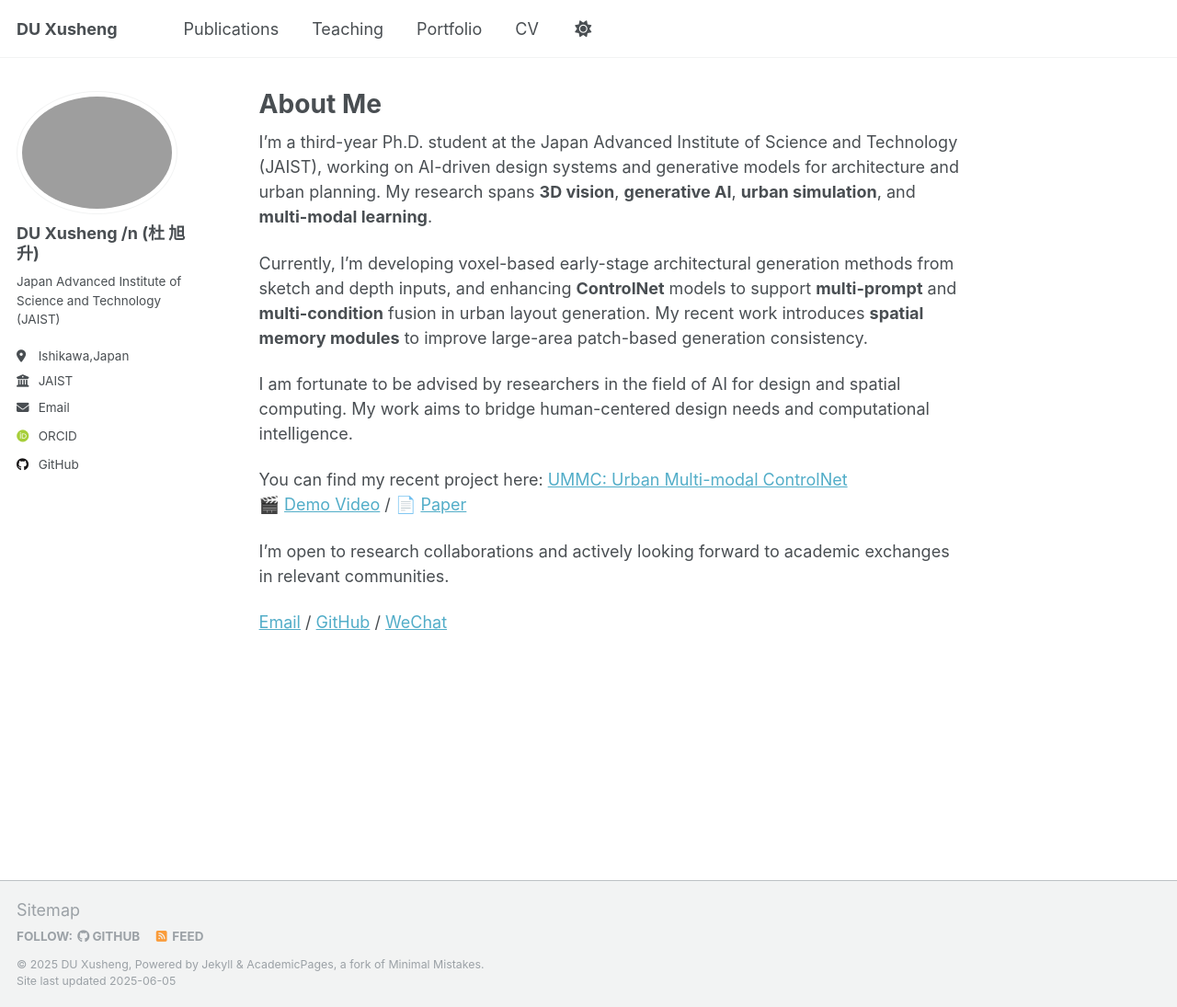
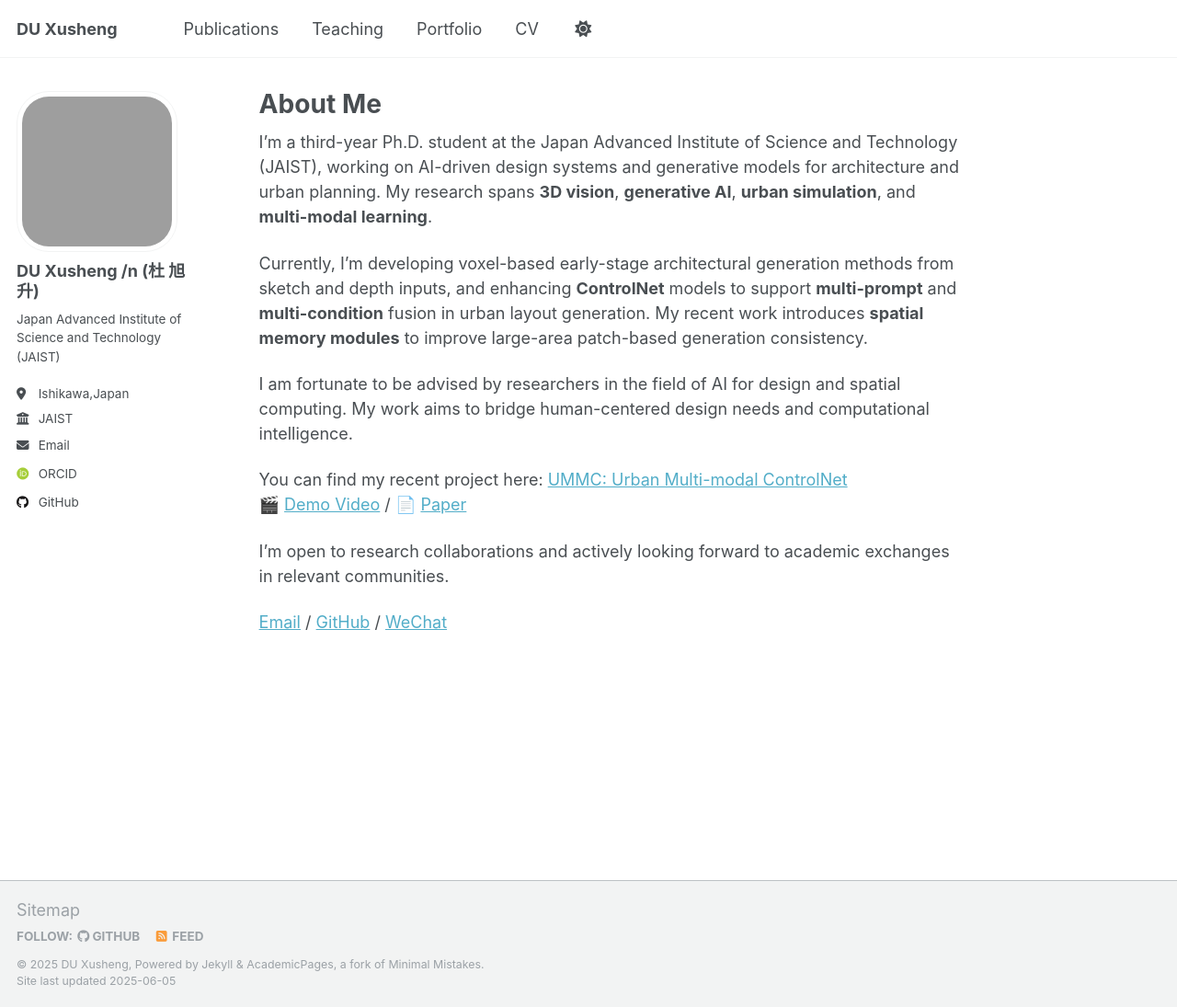
Before and after one commit to ToKyokushou/ToKyokushou.github.io, a Jekyll site: the page built from _pages/about.md, in a window 1280 px wide and 1095 px high. Shown: the whole window at 92% size. Built offline with Jekyll 4.4.1, drawn with Linux system fonts in a browser that asks for light colours; some web fonts are replaced.

Commit message:
Update _sidebar.scss

```diff
--- a/_sass/layout/_sidebar.scss
+++ b/_sass/layout/_sidebar.scss
@@ -95,7 +95,8 @@
 
   img {
     max-width: 175px;
-    border-radius: 50%;
+    height: 175px;
+    border-radius: 20%;
 
     @include breakpoint($large) {
       padding: 5px;
```
